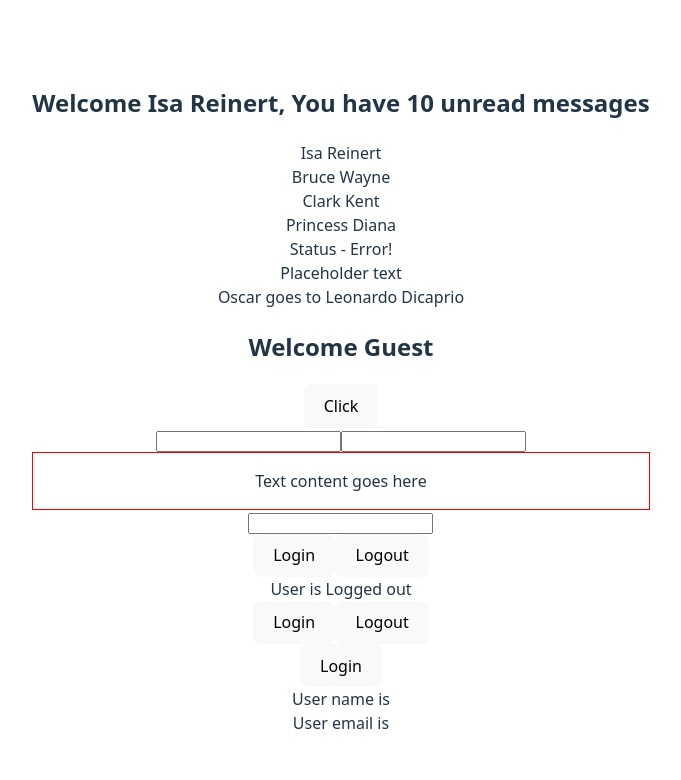
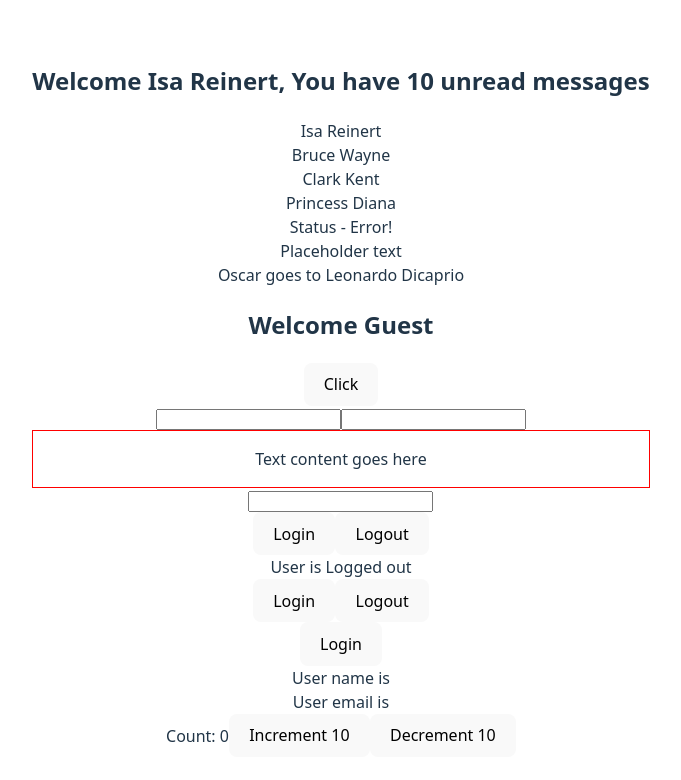
Before and after one commit to reinertisa/react-typescript-crash-course, a React (Vite) app: page / in a window 1280 px wide. Shown: the top 780 px of the page, without its empty margins (299-980 px from the left). Built offline with nearby package versions, Linux system fonts and the light colour scheme.

Commit message:
feat(website): useReducer hook

```diff
--- a/src/App.tsx
+++ b/src/App.tsx
@@ -12,6 +12,7 @@ import Input1 from "./components/Input1.tsx";
 import LoggedIn from "./components/LoggedIn.tsx";
 import User from "./components/User.tsx";
 import User1 from "./components/User1.tsx";
+import Counter from "./components/Counter.tsx";
 
 function App() {
     const name = {
@@ -52,6 +53,7 @@ function App() {
           <LoggedIn />
           <User />
           <User1 />
+          <Counter />
       </div>
   )
 }
--- /dev/null
+++ b/src/components/Counter.tsx
@@ -0,0 +1,42 @@
+import {useReducer} from 'react';
+
+
+type CounterState = {
+    count: number
+}
+
+type CounterAction = {
+    type: 'increment' | 'decrement'
+    payload: number
+}
+
+const initialState = {
+    count: 0,
+};
+
+function reducer(state: CounterState, action: CounterAction) {
+    switch(action.type) {
+        case 'increment':
+            return {count: state.count + 1};
+        case 'decrement':
+            return {count: state.count - 1};
+        default:
+            return state;
+    }
+}
+
+export default function Counter() {
+    const [state, dispatch] = useReducer(reducer, initialState);
+
+    return (
+        <>
+            Count: {state.count}
+            <button onClick={() => dispatch({type: 'increment', payload: 10})}>
+                Increment 10
+            </button>
+            <button onClick={() => dispatch({type: 'decrement', payload: 10})}>
+                Decrement 10
+            </button>
+        </>
+    )
+}
```
